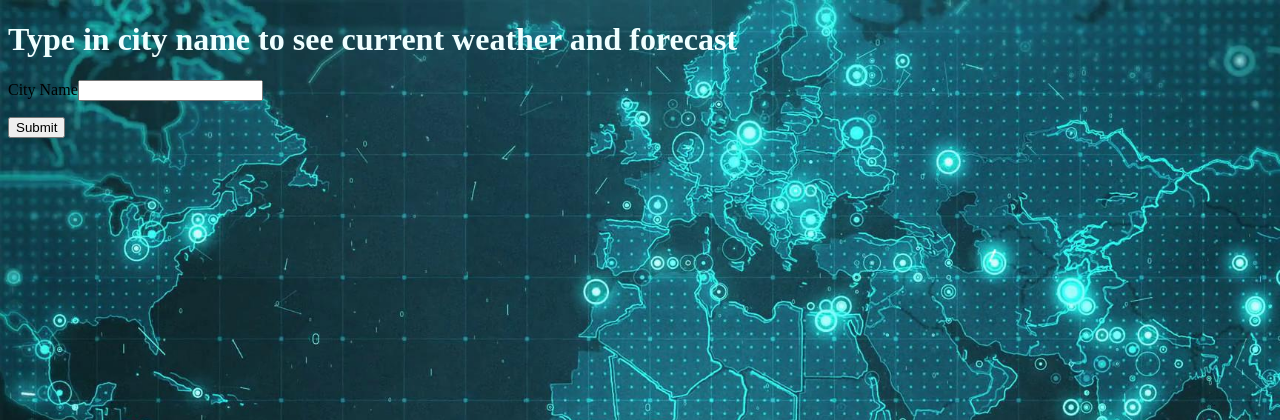
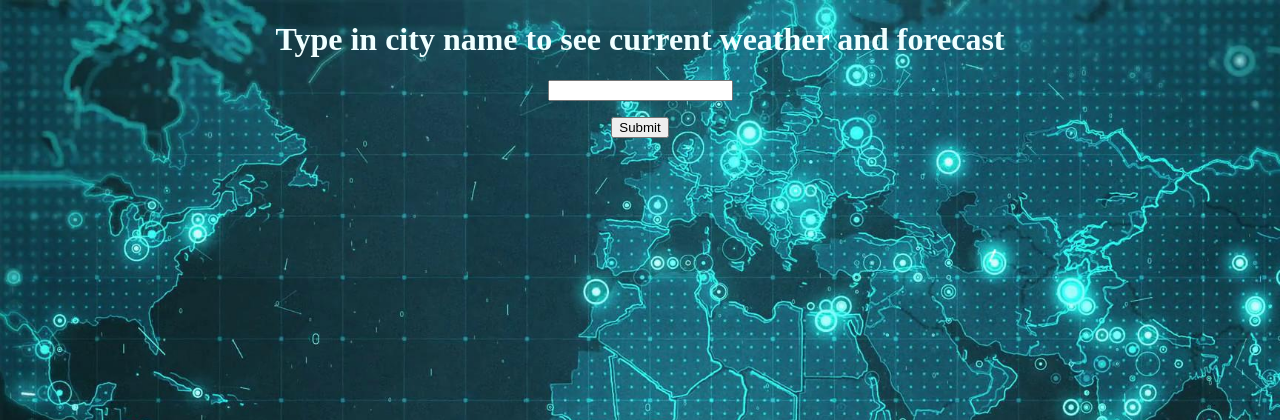
Before and after one commit to siyuanan/weather-tracker, a Flask app: template templates/home.html in a window 1280 px wide. Shown: the top 420 px of the page. Run offline with Flask 2, Linux system fonts and the light colour scheme; the template is opened without the code that fills it, so the values that code supplies are empty.

Commit message:
dev deploy

```diff
--- a/templates/home.html
+++ b/templates/home.html
@@ -11,6 +11,10 @@
          background-size: cover;
          background-image:url({{ url_for('static', filename = 'home.jpg') }})
         }
+
+        h1 {text-align: center;}
+        p {text-align: center;}
+        div {text-align: center;}
     </style>
 </head>
 
@@ -23,8 +27,8 @@
 <!--</body>-->
 
 <body>
-<form action="/forecast" method = "POST">
-    <p>City Name<input type = "text" name = city style = "color: #F0FFFF"/></p>
+<form action="/forecast" method = "POST" style="text-align: center; ">
+    <p><input type = "text" name = city style = "color: #F0FFFF"/></p>
     <p><input type = "submit" value = "Submit" /></p>
 </form>
 </body>
```
Also changed, not shown: .github/workflows/dev.yml.
